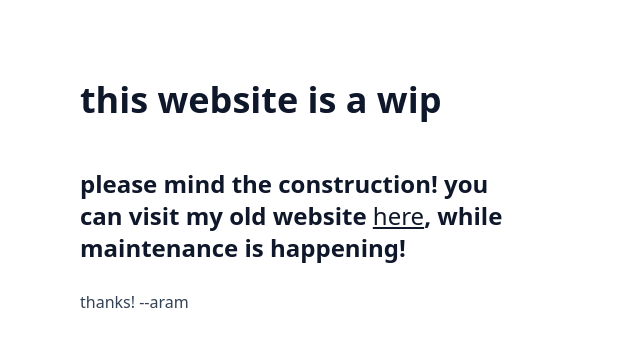
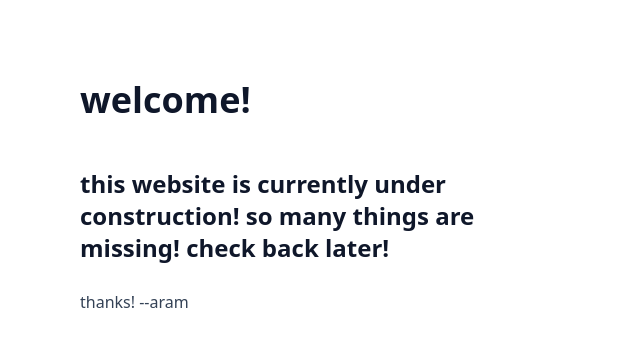
Before and after one commit to aramshiva/website, a Next.js app: page / in a window 1280 px wide. Shown: the top 346 px of the page, without its empty margins (0-640 px from the left). Built offline with nearby package versions, Linux system fonts and the light colour scheme; no server answers.

Commit message:
update placeholder

```diff
--- a/app/layout.tsx
+++ b/app/layout.tsx
@@ -1,22 +1,10 @@
 import type { Metadata } from "next";
-import localFont from "next/font/local";
 import "./globals.css";
 import { SpeedInsights } from '@vercel/speed-insights/next';
-
-const geistSans = localFont({
-  src: "./fonts/GeistVF.woff",
-  variable: "--font-geist-sans",
-  weight: "100 900",
-});
-const geistMono = localFont({
-  src: "./fonts/GeistMonoVF.woff",
-  variable: "--font-geist-mono",
-  weight: "100 900",
-});
+import Spotify from '@/app/components/spotify';
 
 export const metadata: Metadata = {
-  title: "Create Next App",
-  description: "Generated by create next app",
+  title: "Aram Shiva"
 };
 
 export default function RootLayout({
@@ -29,6 +17,7 @@ export default function RootLayout({
       <body
       >
         {children}
+        <Spotify />
       </body>
       <SpeedInsights />
     </html>
--- a/app/mdx-page/site.mdx
+++ b/app/mdx-page/site.mdx
@@ -1,5 +1,5 @@
-# this website is a wip
-please mind the construction! you can visit my old website [here](https://aram.sh), while maintenance is happening!
+# welcome!
+this website is currently under construction! so many things are missing! check back later!
 ---
 thanks!
 --aram
--- a/app/page.tsx
+++ b/app/page.tsx
@@ -1,12 +1,10 @@
 import Site from '@/app/mdx-page/site.mdx'
-import Spotify from '@/app/components/spotify'
 
 export default function Home() {
   return (
     <>
     <div className="p-20 prose prose-slate">
       <Site />
-      <Spotify />
     </div>
     </>
   );
```
